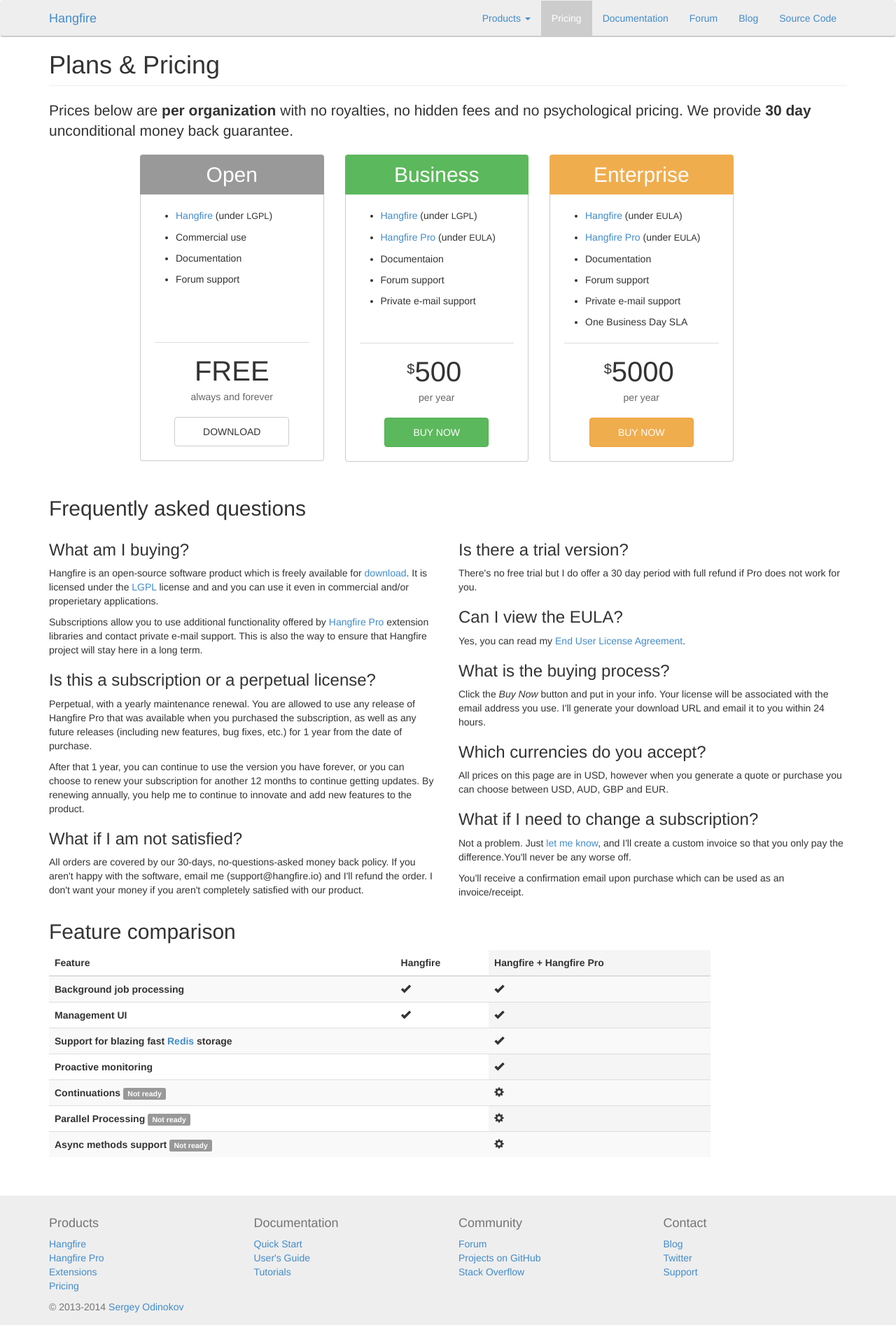
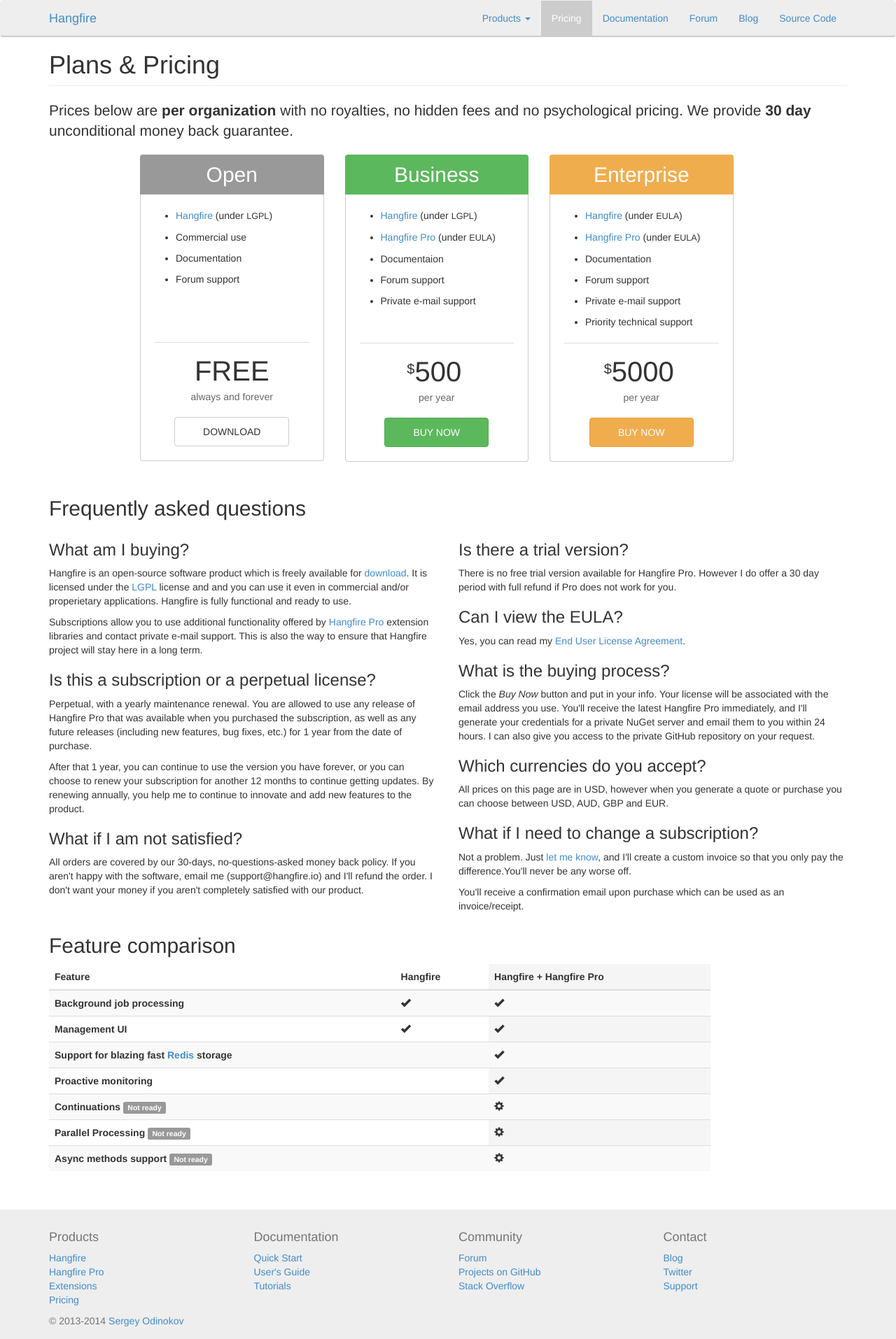
Before and after one commit to HangfireIO/Hangfire.io, a Jekyll site: the page built from pricing/index.md, in a window 1280 px wide. Shown: the whole page at 70% size. Built offline with Jekyll 4.4.1, drawn with Linux system fonts in a browser that asks for light colours; nearby versions of some CDN libraries; Markdown is read by kramdown in place of the engine named in the settings.

Commit message:
More words for the pricing page

```diff
--- a/css/styles.css
+++ b/css/styles.css
@@ -501,3 +501,8 @@
     margin-bottom: 5px;
     color: #555;
 }
+
+mark {
+    padding: .2em;
+    background-color: #fcf8e3;
+}
--- a/pricing/index.md
+++ b/pricing/index.md
@@ -84,7 +84,7 @@
                         <li>Documentation</li>
                         <li>Forum support</li>
                         <li>Private e-mail support</li>
-                        <li>One Business Day SLA</li>
+                        <li>Priority technical support</li>
                     </ul>
                     <div class="plan-price">
                         <h3><span class="symbol">$</span>5000</h3>
@@ -102,7 +102,7 @@
         <div class="col-md-6">
             <h3>What am I buying?</h3>
             <p>
-                Hangfire is an open-source software product which is freely available for <a href="/downloads.html">download</a>. It is licensed under the <a href="/licensing.html">LGPL</a> license and and you can use it even in commercial and/or properietary applications.
+                Hangfire is an open-source software product which is freely available for <a href="/downloads.html">download</a>. It is licensed under the <a href="/licensing.html">LGPL</a> license and and you can use it even in commercial and/or properietary applications. Hangfire is fully functional and ready to use.
             </p>
 
             <p>
@@ -130,7 +130,7 @@
         <div class="col-md-6">
             <h3>Is there a trial version?</h3>
             <p>
-                There's no free trial but I do offer a 30 day period with full refund if Pro does not work for you.
+                There is no free trial version available for Hangfire Pro. However I do offer a 30 day period with full refund if Pro does not work for you.
             </p>
 
             <h3>Can I view the EULA?</h3>
@@ -141,7 +141,7 @@
 
             <h3>What is the buying process?</h3>
             <p>
-                Click the <em>Buy Now</em> button and put in your info.  Your license will be associated with the email address you use.  I'll generate your download URL and email it to you within 24 hours.
+                Click the <em>Buy Now</em> button and put in your info.  Your license will be associated with the email address you use. You'll receive the latest Hangfire Pro immediately, and I'll generate your credentials for a private NuGet server and email them to you within 24 hours. I can also give you access to the private GitHub repository on your request.
             </p>
 
             <h3>Which currencies do you accept?</h3>
```
